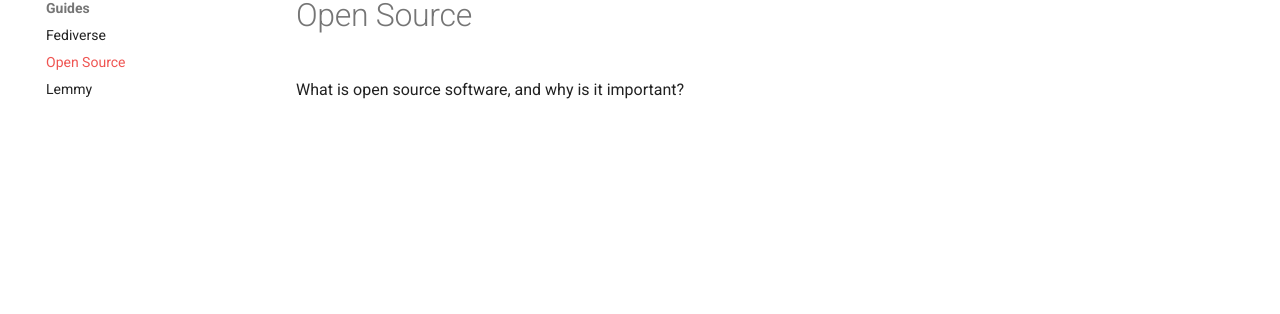
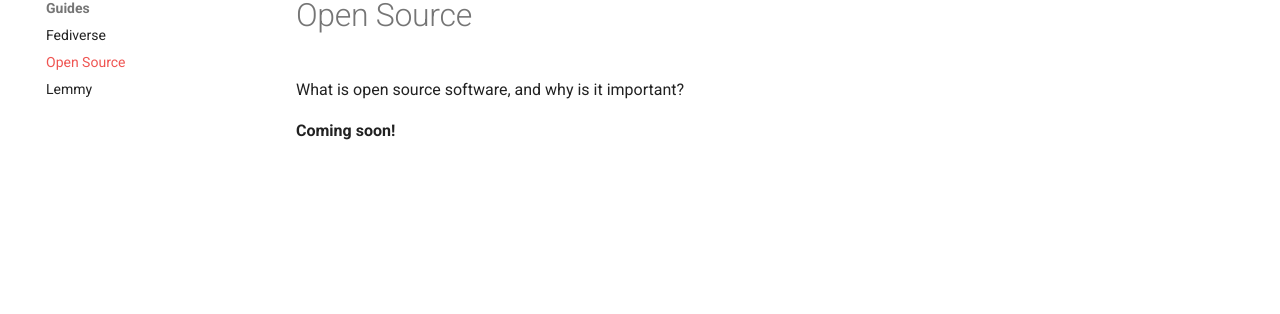
Before and after one commit to fedecan-ca/fedecan.ca, an MkDocs documentation site: the page built from docs/guides/open-source.md, in a window 1280 px wide. Shown: the part 151-465 px from the top of the page. Built offline with MkDocs 1.6.1 and Material for MkDocs 9.7.7, drawn with Linux system fonts in a browser that asks for light colours.

Commit message:
minor theme edits

```diff
--- a/docs/guides/open-source.md
+++ b/docs/guides/open-source.md
@@ -1,3 +1,5 @@
 # Open Source
 
 What is open source software, and why is it important?
+
+**Coming soon!**
--- a/mkdocs.yml
+++ b/mkdocs.yml
@@ -21,19 +21,16 @@
 
   icon:
     logo: fontawesome/brands/canadian-maple-leaf
-  # logo: assets/img/fedecan-logo.png
   favicon: assets/img/canadian-maple-leaf.svg
 
   palette:
-    - media: "(prefers-color-scheme: light)"
-      scheme: default
+    - scheme: default
       primary: red
       accent: red
       toggle:
         icon: material/weather-sunny
         name: Switch to dark mode
-    - media: "(prefers-color-scheme: dark)"
-      scheme: slate
+    - scheme: slate
       primary: black
       accent: red
       toggle:
```
Also changed, not shown: 1 other file.
